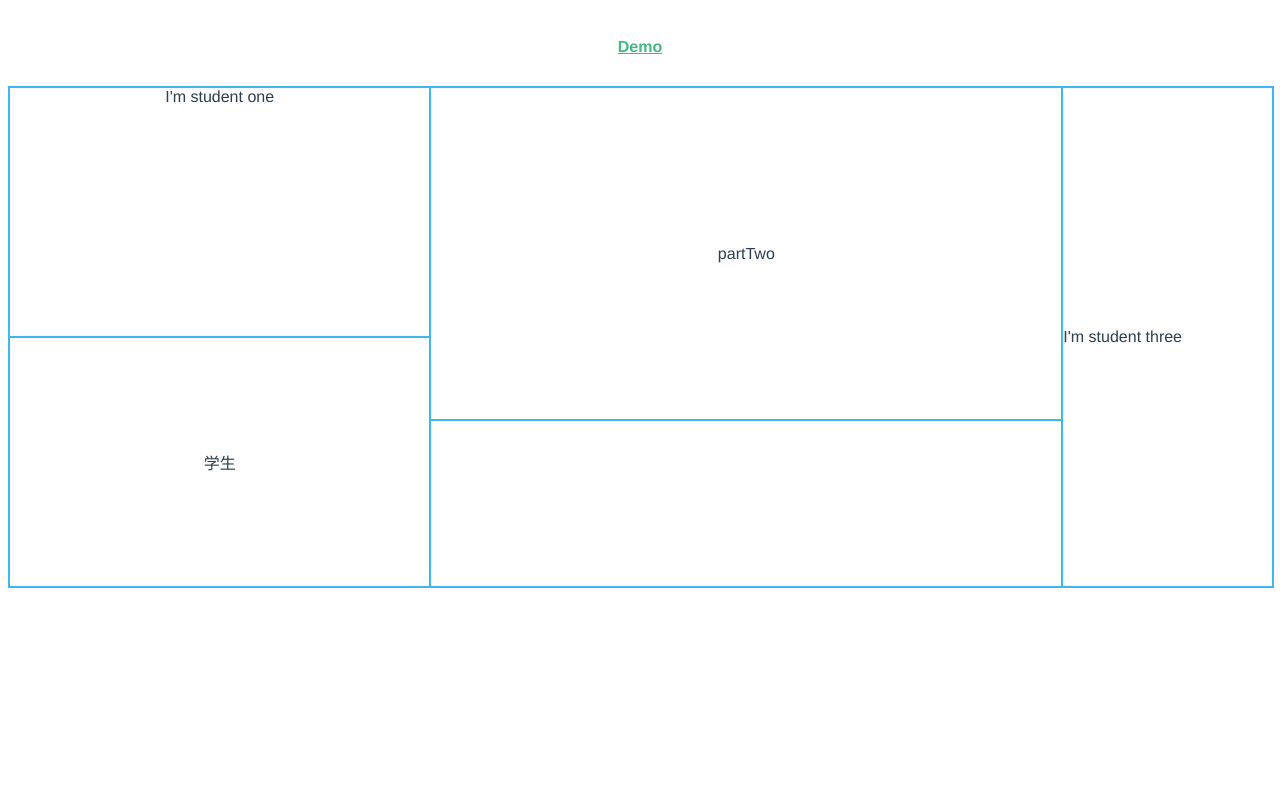
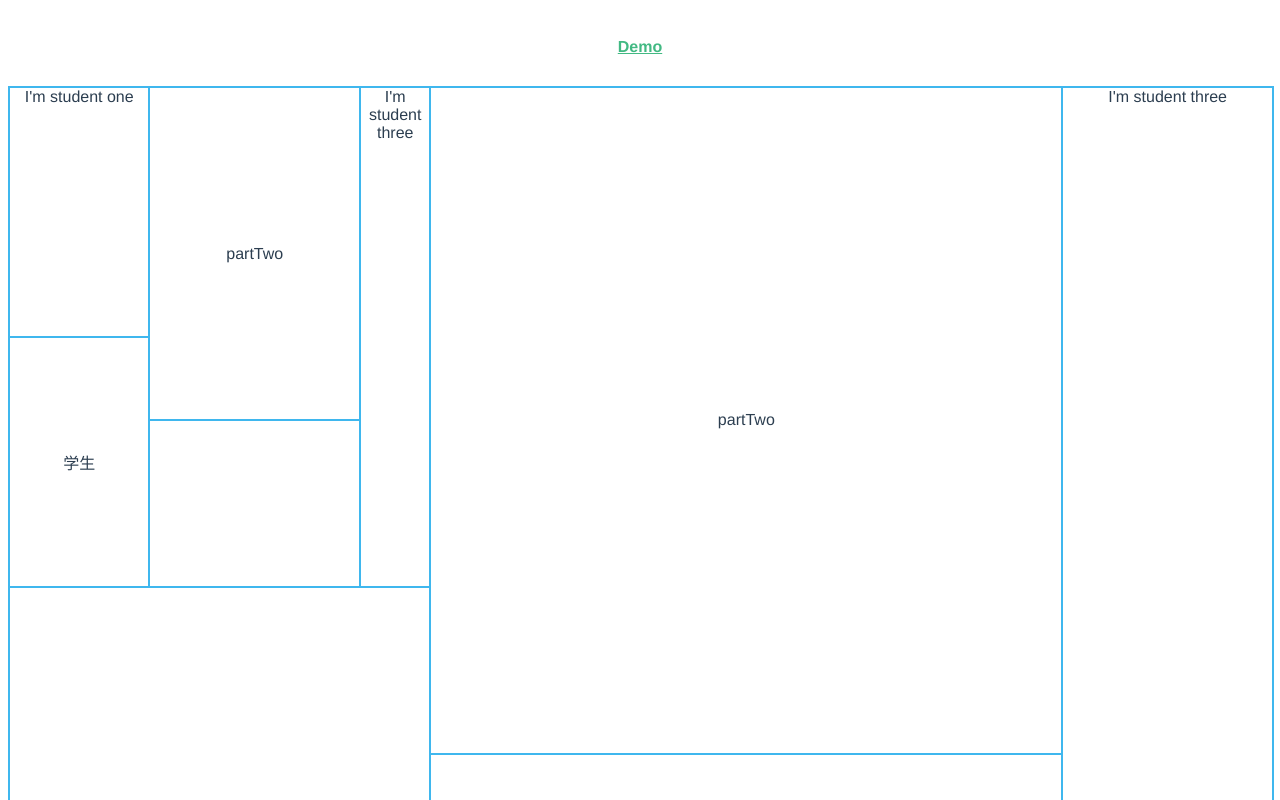
Before and after one commit to jiahengaa/vueartistdemo, a Vue app: page /#/demo in a window 1280 px wide. Shown: the top 800 px of the page. Built offline with nearby package versions, Linux system fonts and the light colour scheme.

Commit message:
修改好父子嵌套边线问题

```diff
--- a/src/layouts/css/cellGrid.css
+++ b/src/layouts/css/cellGrid.css
@@ -6,12 +6,16 @@
   border-color: rgb(63, 183, 238) !important; /* 表格边线颜色复写 */
 }
 
+.cellGrid /deep/ .gridSlot {
+  border-color: rgb(63, 183, 238) !important; /* 表格边线颜色复写 */
+}
+
 .isParentCell {
-  border: 0px;
+  border: 0px !important;
 }
 
 .isCell {
-  border: 0px;
+  border: 0px !important;
 }
 
 .top-left {
--- a/src/layouts/demoZero.vue
+++ b/src/layouts/demoZero.vue
@@ -7,21 +7,17 @@
         grid-template-rows: repeat(6, 1fr);
         grid-column-gap: 0 + 'px';
         grid-row-gap: 0 + 'px';
-    "  class="grid cellGrid "
+    "  class="grid cellGrid "   :class="isChildCell"   @click="onBodyClick($event)"
     >
-    <div class="gridCell partOne " >
-              <div   class="gridSlot stretch "     >
+    <div   class="gridSlot partOne stretch "    :class="isParentCell('partOne')"  >
                     <slot name="partOne"> </slot>
-                  </div>
                   </div>
 
            <div class="gridCell partTwo " >
               <div    class="gridContent center-center "      >partTwo</div>
            </div>
-           <div class="gridCell partThree " >
-              <div   class="gridSlot center-left "     >
+           <div   class="gridSlot  partThree "    :class="isParentCell('partThree')"  >
                     <slot name="partThree"> </slot>
-                  </div>
                   </div>
 
            <div class="gridCell name4 " >
@@ -37,7 +33,8 @@
 </template>
 
       <script>
-      export default {};
+      import index from "./js/demoZero.js";
+      export default index;
       </script>
 
 
@@ -48,6 +45,10 @@
   .gridCell {
     border: 0.5px solid gray;
     display:grid;
+  }
+
+  .gridSlot {
+    border: 0.5px solid gray;
   }
 
   .grid {
--- a/src/views/Demo.vue
+++ b/src/views/Demo.vue
@@ -1,8 +1,18 @@
 <template>
   <div class="root">
-    <demoZero class="demo">
+    <demoZero class="demo" :parentCell="['partOne']">
       <template v-slot:partOne>
-        <div>I'm student one</div>
+        <demoZero :isCell="true">
+          <template v-slot:partOne>
+            <div>I'm student one</div>
+          </template>
+          <template v-slot:partTwo>
+            <div>I'm student two</div>
+          </template>
+          <template v-slot:partThree>
+            <div>I'm student three</div>
+          </template>
+        </demoZero>
       </template>
       <template v-slot:partTwo>
         <div>I'm student two</div>
```
Also changed, not shown: 1 other file (tests, documents, lock files or other folders).
